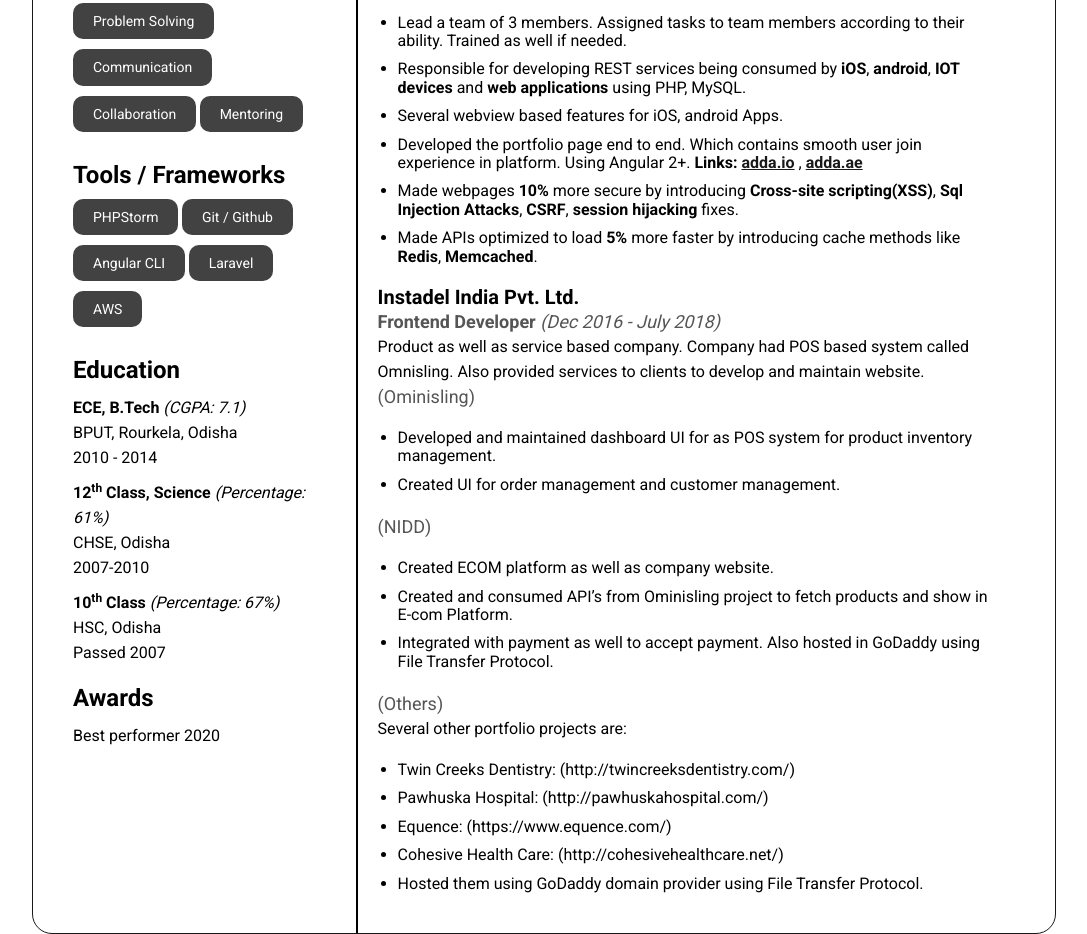
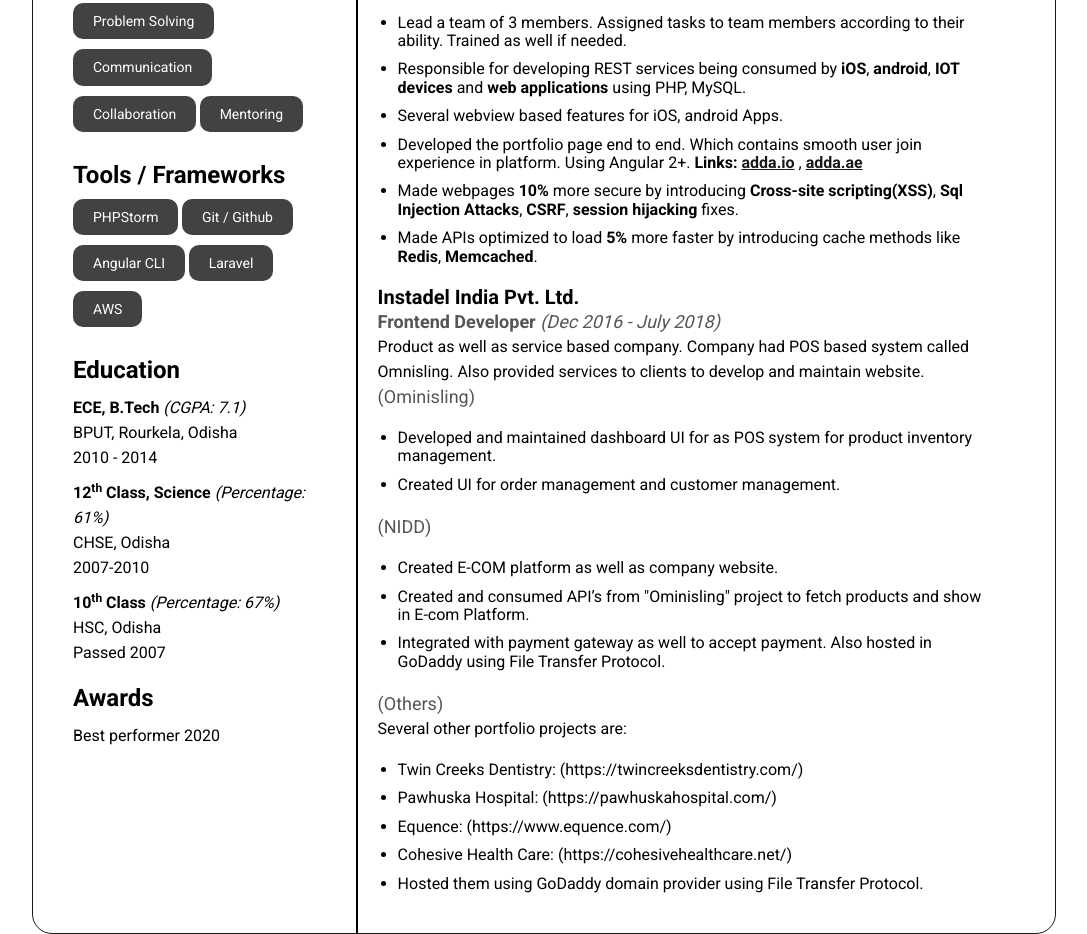
Before and after one commit to biswajitfsd/biswajitcv, a website built with Parcel: page index.html in a window 1280 px wide. Shown: the part 598-1532 px from the top of the page, without its empty margins (96-1183 px from the left). Built offline with nearby package versions, Linux system fonts and the light colour scheme.

Commit message:
Clean up of content

```diff
--- a/index.html
+++ b/index.html
@@ -176,19 +176,19 @@
           </ul>
           <p class="title">(NIDD)</p>
           <ul class="position_highlights">
-            <li>Created ECOM platform as well as company website.</li>
-            <li>Created and consumed API’s from Ominisling project to fetch products and show in E-com Platform.</li>
-            <li>Integrated with payment as well to accept payment. Also hosted in GoDaddy using File Transfer
+            <li>Created E-COM platform as well as company website.</li>
+            <li>Created and consumed API’s from "Ominisling" project to fetch products and show in E-com Platform.</li>
+            <li>Integrated with payment gateway as well to accept payment. Also hosted in GoDaddy using File Transfer
               Protocol.
             </li>
           </ul>
           <p class="title">(Others)</p>
           <p>Several other portfolio projects are:</p>
           <ul class="position_highlights">
-            <li>Twin Creeks Dentistry: (http://twincreeksdentistry.com/)</li>
-            <li>Pawhuska Hospital: (http://pawhuskahospital.com/)</li>
+            <li>Twin Creeks Dentistry: (https://twincreeksdentistry.com/)</li>
+            <li>Pawhuska Hospital: (https://pawhuskahospital.com/)</li>
             <li>Equence: (https://www.equence.com/)</li>
-            <li>Cohesive Health Care: (http://cohesivehealthcare.net/)</li>
+            <li>Cohesive Health Care: (https://cohesivehealthcare.net/)</li>
             <li>Hosted them using GoDaddy domain provider using File Transfer Protocol.</li>
           </ul>
         </div>
```
